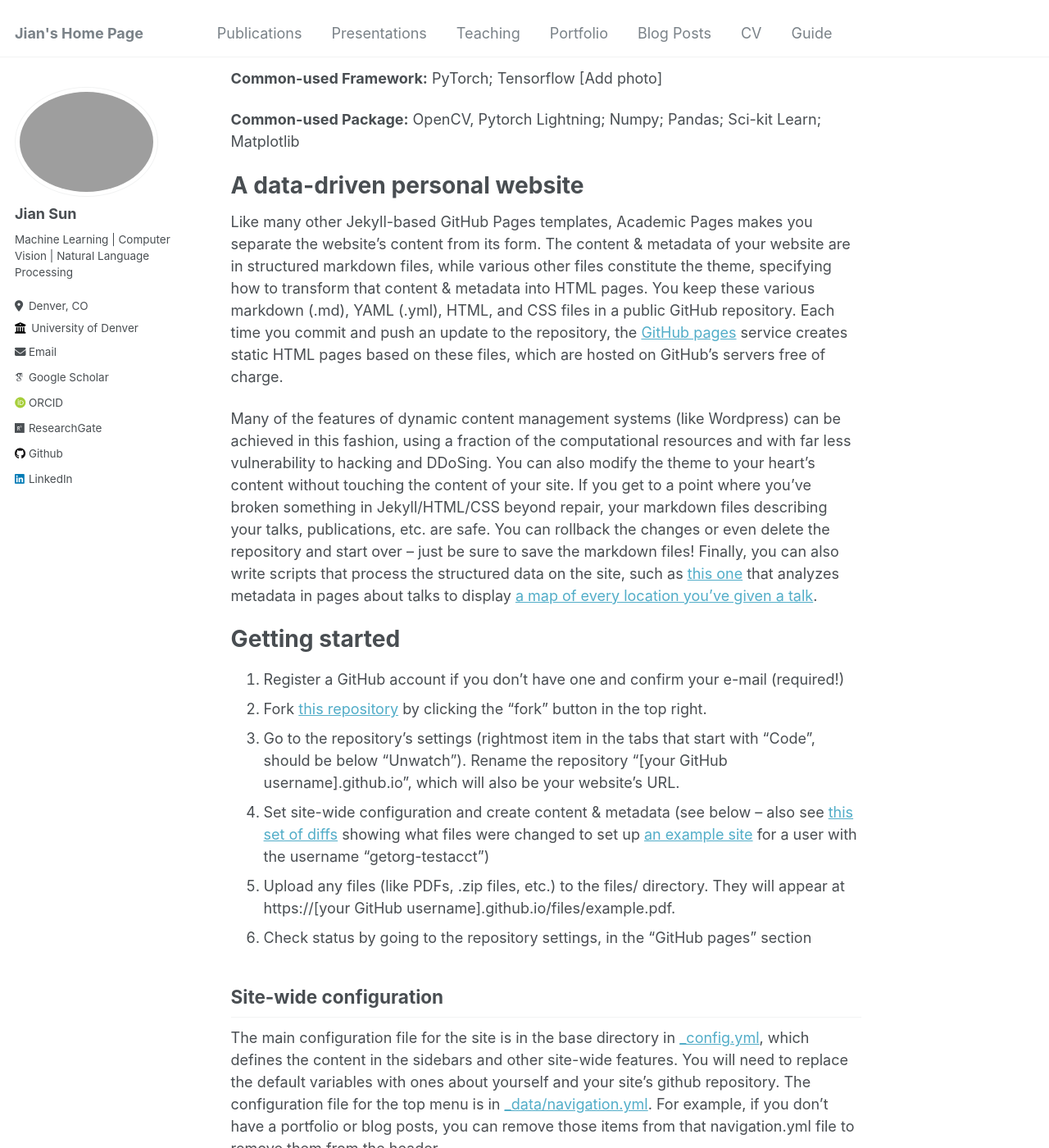
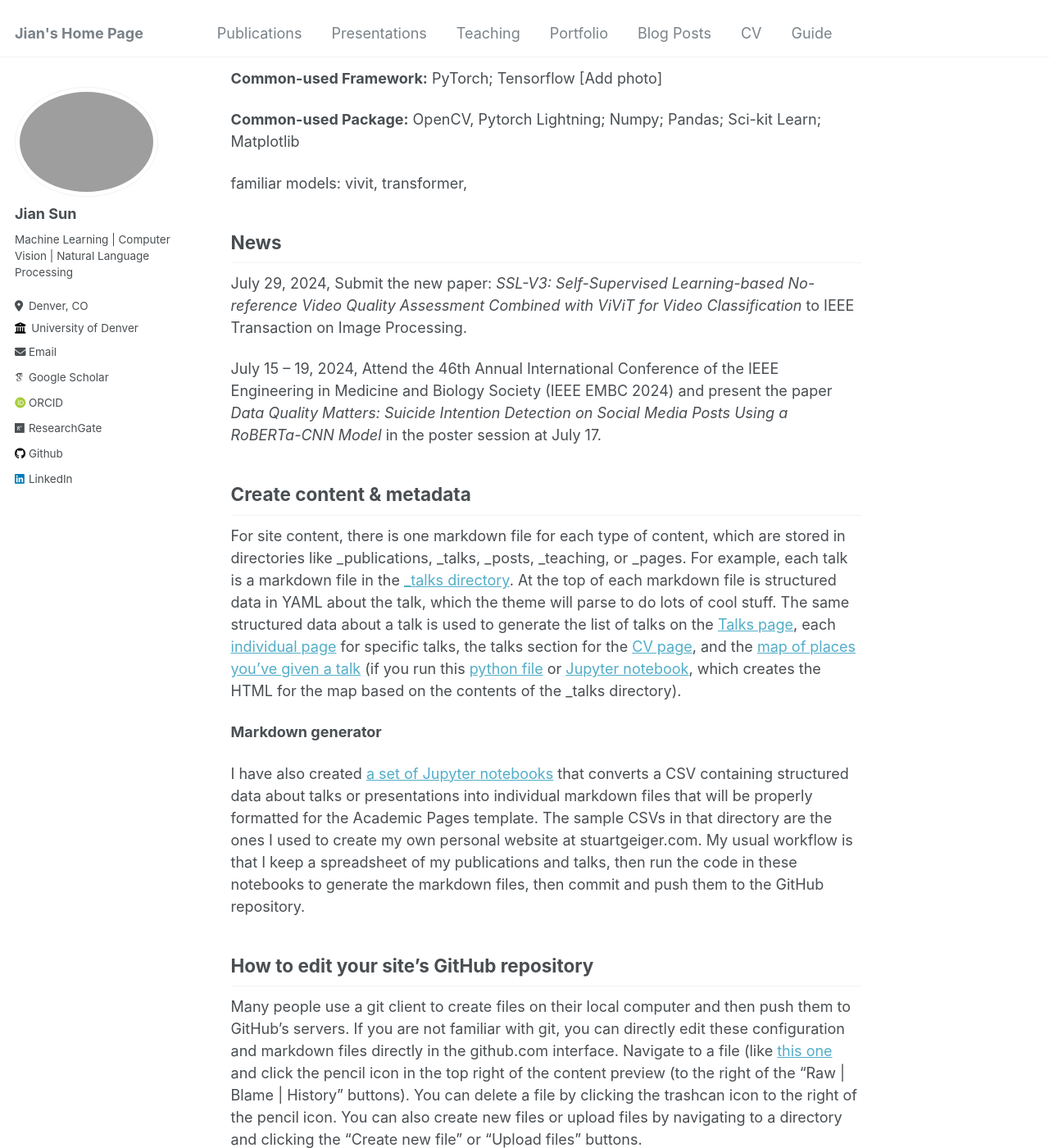
Before and after one commit to jiansfoggy/sj-home.github.io, a Jekyll site: the page built from _pages/about.md, in a window 1280 px wide and 1400 px high, scrolled down 349 px. Shown: the whole window at 82% size. Built offline with Jekyll 4.4.1, drawn with Linux system fonts in a browser that asks for light colours; some web fonts are replaced; some of the changed text lies outside the part shown.

Commit message:
change about me

```diff
--- a/_pages/about.md
+++ b/_pages/about.md
@@ -19,24 +19,15 @@ Hi, I am Jian Sun, a Ph.D. candidate in Computer Science program in the Universi
 
 **Common-used Package:** OpenCV, Pytorch Lightning; Numpy; Pandas; Sci-kit Learn; Matplotlib
 
-A data-driven personal website
-======
-Like many other Jekyll-based GitHub Pages templates, Academic Pages makes you separate the website's content from its form. The content & metadata of your website are in structured markdown files, while various other files constitute the theme, specifying how to transform that content & metadata into HTML pages. You keep these various markdown (.md), YAML (.yml), HTML, and CSS files in a public GitHub repository. Each time you commit and push an update to the repository, the [GitHub pages](https://pages.github.com/) service creates static HTML pages based on these files, which are hosted on GitHub's servers free of charge.
+familiar models: vivit, transformer,
 
-Many of the features of dynamic content management systems (like Wordpress) can be achieved in this fashion, using a fraction of the computational resources and with far less vulnerability to hacking and DDoSing. You can also modify the theme to your heart's content without touching the content of your site. If you get to a point where you've broken something in Jekyll/HTML/CSS beyond repair, your markdown files describing your talks, publications, etc. are safe. You can rollback the changes or even delete the repository and start over -- just be sure to save the markdown files! Finally, you can also write scripts that process the structured data on the site, such as [this one](https://github.com/academicpages/academicpages.github.io/blob/master/talkmap.ipynb) that analyzes metadata in pages about talks to display [a map of every location you've given a talk](https://academicpages.github.io/talkmap.html).
+News
+------
 
-Getting started
-======
-1. Register a GitHub account if you don't have one and confirm your e-mail (required!)
-1. Fork [this repository](https://github.com/academicpages/academicpages.github.io) by clicking the "fork" button in the top right.
-1. Go to the repository's settings (rightmost item in the tabs that start with "Code", should be below "Unwatch"). Rename the repository "[your GitHub username].github.io", which will also be your website's URL.
-1. Set site-wide configuration and create content & metadata (see below -- also see [this set of diffs](http://archive.is/3TPas) showing what files were changed to set up [an example site](https://getorg-testacct.github.io) for a user with the username "getorg-testacct")
-1. Upload any files (like PDFs, .zip files, etc.) to the files/ directory. They will appear at https://[your GitHub username].github.io/files/example.pdf.
-1. Check status by going to the repository settings, in the "GitHub pages" section
+July 29, 2024, Submit the new paper: <i>SSL-V3: Self-Supervised Learning-based No-reference Video Quality Assessment Combined with ViViT for Video Classification</i> to IEEE Transaction on Image Processing.
 
-Site-wide configuration
-------
-The main configuration file for the site is in the base directory in [_config.yml](https://github.com/academicpages/academicpages.github.io/blob/master/_config.yml), which defines the content in the sidebars and other site-wide features. You will need to replace the default variables with ones about yourself and your site's github repository. The configuration file for the top menu is in [_data/navigation.yml](https://github.com/academicpages/academicpages.github.io/blob/master/_data/navigation.yml). For example, if you don't have a portfolio or blog posts, you can remove those items from that navigation.yml file to remove them from the header.
+July 15 -- 19, 2024, Attend the 46th Annual International Conference of the IEEE Engineering in Medicine and Biology Society (IEEE EMBC 2024) and present the paper <i>Data Quality Matters: Suicide Intention Detection on Social Media Posts Using a RoBERTa-CNN Model</i> in the poster session at July 17.
+
 
 Create content & metadata
 ------
```
